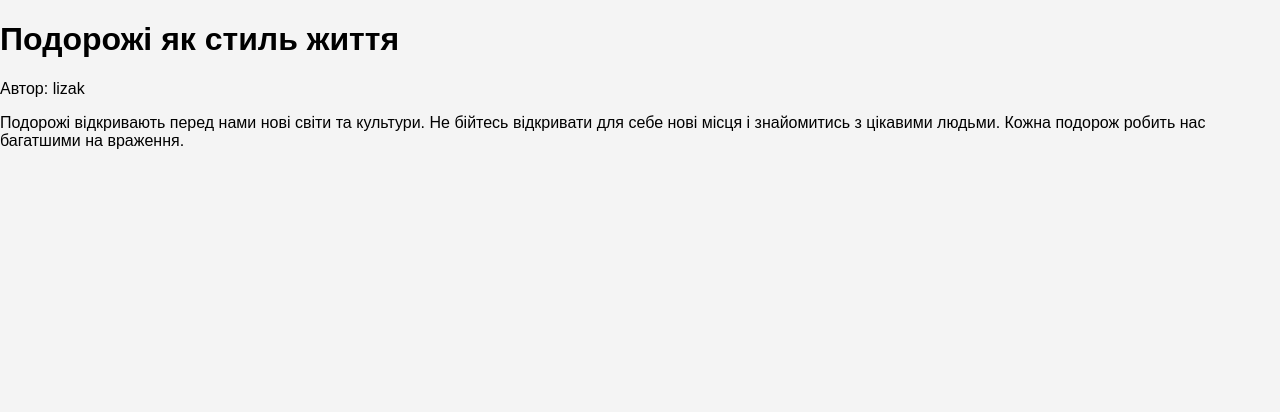
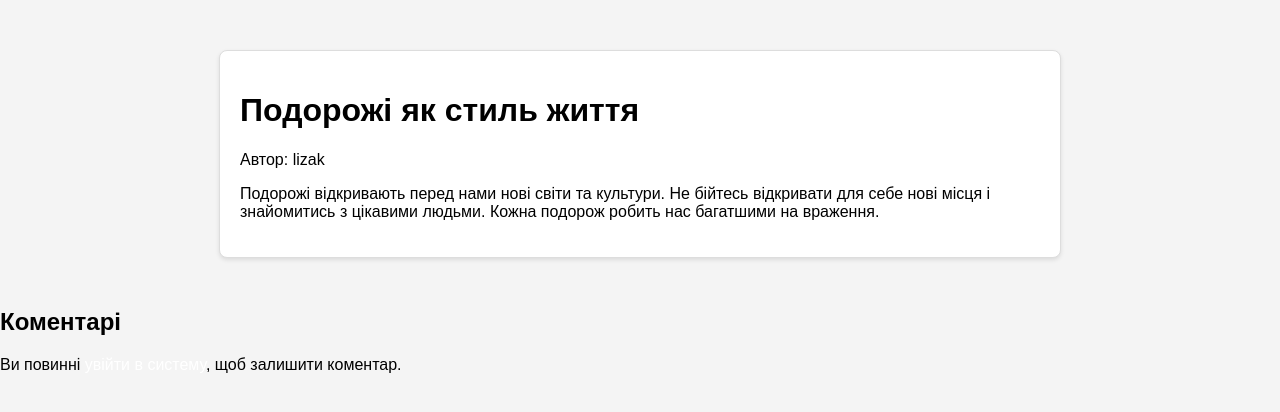
Before and after one commit to Yelyzaveta-Korolekh/Blog-Platform, a Django app: page /blog/2/ in a window 1280 px wide. Shown: the part 94-506 px from the top of the page. Run offline with Django 5.2, Linux system fonts and the light colour scheme; data comes from the database, SQL or seed files in the repository; data that the repository does not hold is empty.

Commit message:
added comments

```diff
--- a/blog/admin.py
+++ b/blog/admin.py
@@ -1,4 +1,5 @@
 from django.contrib import admin
-from .models import Post
+from .models import Post, Comment
 
 admin.site.register(Post)
+admin.site.register(Comment)
--- a/blog/forms.py
+++ b/blog/forms.py
@@ -1,7 +1,12 @@
 from django import forms
-from .models import Post
+from .models import Post, Comment
 
 class PostForm(forms.ModelForm):
     class Meta:
         model = Post
         fields = ['title', 'content']
+
+class CommentForm(forms.ModelForm):
+    class Meta:
+        model = Comment
+        fields = ['content']
--- a/blog/models.py
+++ b/blog/models.py
@@ -8,3 +8,12 @@
 
     def __str__(self):
         return self.title
+
+class Comment(models.Model):
+    post = models.ForeignKey(Post, related_name="comments", on_delete=models.CASCADE)
+    author = models.ForeignKey(User, on_delete=models.CASCADE)
+    content = models.TextField()
+    createdAt = models.DateTimeField(auto_now_add=True)
+
+    def __str__(self):
+        return f"{self.author} on {self.post}"
--- a/blog/static/css/style.css
+++ b/blog/static/css/style.css
@@ -172,3 +172,13 @@
     display: flex;
     justify-content: space-between;
 }
+
+.post-detail-container{
+    max-width: 800px;
+    margin: 50px auto;
+    padding: 20px;
+    border: 1px solid #ddd;
+    border-radius: 8px;
+    background-color: #ffffff;
+    box-shadow: 0 2px 4px rgba(0, 0, 0, 0.1);
+}
--- a/blog/templates/blog/posts/postPage.html
+++ b/blog/templates/blog/posts/postPage.html
@@ -2,9 +2,31 @@
 {% load static %}
 
 {% block content %}
-<div class="container">
+<div class="post-detail-container">
     <h1>{{post.title}}</h1>
     <p>Автор: {{post.author}}</p>
     <p>{{post.content}}</p>
 </div>
+<div class="comments-section">
+    <h2>Коментарі</h2>
+    <div class="comments">
+        {% for comment in comments %}
+        <div class="comment">
+            <p><strong>{{ comment.author.username }}</strong></p>
+            <p>{{ comment.content }}</p>
+            <p>{{ comment.createdAt }}</p>
+        </div>
+        {% endfor %}
+    </div>
+    {% if request.user.is_authenticated %}
+    <h3>Додати коментар</h3>
+    <form method="post">
+        {% csrf_token %}
+        {{ form.as_p }}
+        <button type="submit">Надіслати</button>
+    </form>
+    {% else %}
+    <p>
+        Ви повинні <a href="{% url 'login' %}">увійти в систему</a>, щоб залишити коментар.</p>
+        {% endif %}
 {% endblock %}
--- a/blog/views.py
+++ b/blog/views.py
@@ -3,7 +3,7 @@
 from django.contrib.auth.forms import UserCreationForm
 from django.views import generic
 from django.urls import reverse_lazy
-from .forms import PostForm
+from .forms import PostForm, CommentForm
 from .models import Post
 from django.contrib.auth.decorators import login_required
 
@@ -70,4 +70,15 @@
 
 def postPage (request, post_id):
     post = get_object_or_404(Post, id=post_id)
-    return render(request, 'blog/posts/postPage.html', {'post' : post})
+    comments = post.comments.all()
+    if request.method == 'POST':
+        form = CommentForm(request.POST)
+        if form.is_valid():
+            comment = form.save(commit=False)
+            comment.post = post
+            comment.author = request.user
+            comment.save()
+            return redirect('postPage', post_id=post.id)
+    else:
+        form = CommentForm()
+    return render(request, 'blog/posts/postPage.html', {'post': post, 'comments': comments, 'form': form})
```
Also changed, not shown: blog/migrations/0002_comment.py (added).
